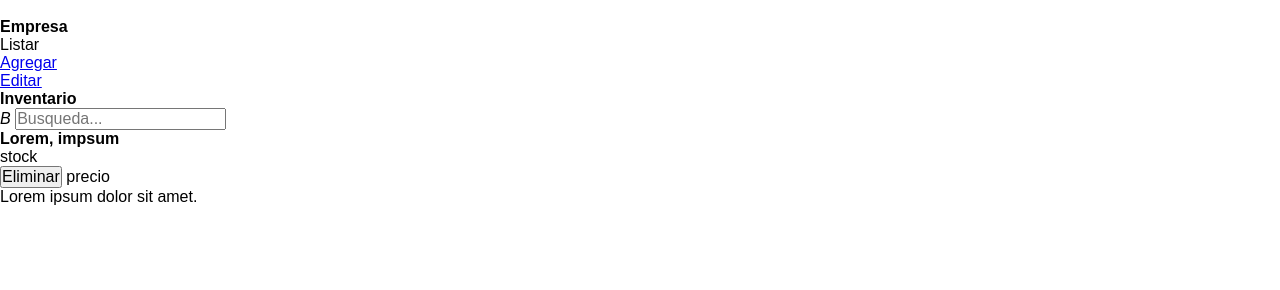
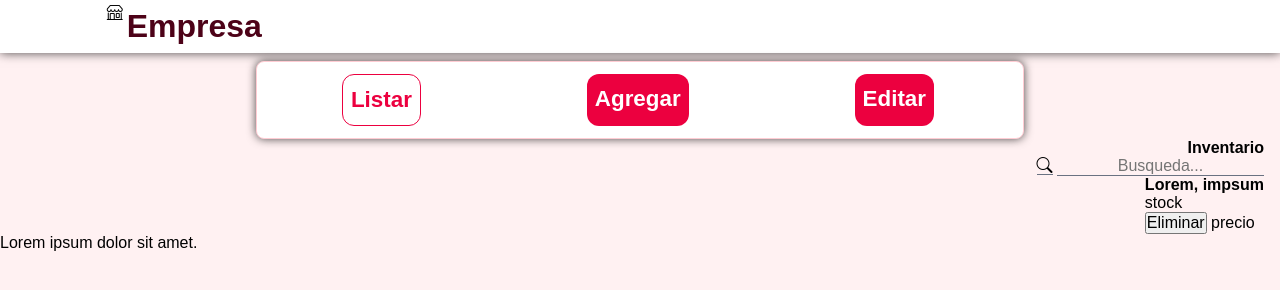
Before and after one commit to JoseAlfonsoB/INVENTARIO_PROYECT, a plain HTML site: page index.html in a window 1280 px wide. Drawn offline with nearby package versions, Linux system fonts and the light colour scheme.

Commit message:
Implementación de estilos en la pagina "index.html"

```diff
--- a/index.html
+++ b/index.html
@@ -4,20 +4,21 @@
     <meta charset="UTF-8" />
     <meta name="viewport" content="width=device-width, initial-scale=1.0" />
     <link rel="stylesheet" href="styles/index.css" />
+    <link rel="stylesheet" href="https://cdn.jsdelivr.net/npm/bootstrap-icons@1.11.3/font/bootstrap-icons.min.css"> <!-- ICONOS DE BOOSTRAP -->
     <title>Document</title>
   </head>
   <body class="container">
     <!-- ENCABEZADO DE LA PÁGINA -->
     <header class="navigator">
       <div class="navigator-logo">
-        <img src="" alt="" />
+        <i class="bi bi-shop"></i>
         <h1>Empresa</h1>
       </div>
       <!--   BARRA DE NAVEGACIÓN -->
       <nav class="navigator-menu">
         <ul class="navigator-menu-list">
-          <li class="navigator-menu-item navigator-menu-item-activate">
-            <a href="#"></a>Listar
+          <li class="navigator-menu-item navigator-menu-item_activate">
+            <a href="#">Listar</a>
           </li>
           <li class="navigator-menu-item">
             <a href="agregar.html">Agregar</a>
@@ -32,7 +33,7 @@
       <!-- FORMULARIO -->
       <form class="search-form">
         <div>
-          <i>B</i>
+          <i class="bi bi-search"></i>
           <input type="text" placeholder="Busqueda..." />
         </div>
       </form> <!-- FIN DEL FORMULARIO -->
--- a/styles/index.css
+++ b/styles/index.css
@@ -1,5 +1,12 @@
 :root {
-    --colorPrimario: #ff9afc;
+    --rosa-fuerte: oklch(0.586 0.253 17.585);
+    --rosa-pastel: oklch(0.892 0.058 10.001);
+    --rosa-claro: oklch(0.969 0.015 12.422);
+    --rosa-oscuro: oklch(0.271 0.105 12.084);
+    --gris: oklch(0.551 0.027 264.364);
+    --sombra: 0 0 10px rgba(0, 0, 0, 0.7);
+    --fuente: sans-serif;
+    --espaciado: calc(100% * 1/12)
 }
 * {
     padding: 0;
@@ -8,3 +15,102 @@
     font-family: sans-serif;
     font-size: 1rem;
 }
+
+.container {
+    width: 100%;
+    height: 100%;
+    background-color: var(--rosa-claro);
+}
+
+.navigator {
+    width: 100%;
+    display: flex;
+    flex-direction: column;
+    justify-content: center;
+    align-items: center;
+}
+
+.navigator-logo{
+    width: 100%;
+    background-color: white;
+    display: flex;
+    justify-content: start;
+    padding: 4px;
+    padding-left:var(--espaciado);/** La medida REM se usa mas comunmente para fuentes y para los espacios se trabaja con calculos o porcentajes. **/
+    box-shadow: var(--sombra);
+}
+
+.navigator-logo h1 {
+    color: var(--rosa-oscuro);
+    font-size: 2rem;
+    margin: 4px; /** Los espacios son multiplos de 4 para la rendericación de las pantallas. **/
+
+}
+
+.navigator-menu {
+    margin-top: 8px;
+    display: flex;
+    min-width: 60%;
+    background-color: white;
+    box-shadow: var(--sombra);
+    border: 1.5px solid var(--rosa-pastel);
+    border-radius: 8px;
+
+}
+
+.navigator-menu-list {
+    display: flex;
+    width: 100%;
+    justify-content: space-around;
+    padding: 12px 4px;
+    list-style: none;
+}
+
+.navigator-menu-item {
+    background-color: var(--rosa-fuerte);
+    color: white;
+    padding: 12px 8px;
+    border-radius: 12px;
+    margin-right: 4px;
+}
+.navigator-menu-item a{
+    text-decoration: none;
+    color: white;
+    font-size: 1.4rem;
+    font-weight: bold;
+}
+
+.navigator-menu-item_activate {
+    border: 1.5px solid var(--rosa-fuerte);
+    background-color: white;
+}
+
+.navigator-menu-item_activate a{
+    color: var(--rosa-fuerte);
+}
+
+main {
+    width: 100%;
+    display: flex;
+    flex-direction: column;
+    align-items: end;
+    padding-right: 16px;
+}
+
+.search-form div i{
+    border-bottom: 1px solid var(--gris);
+    margin: 0;
+    padding: 0;
+}
+.search-form div input{
+    background-color: transparent;
+    color: var(--gris);
+    border: none;
+    border-bottom: 1px solid var(--gris);
+    text-align: center;
+}
+
+.search-form div input:focus {
+    outline: none;
+    border-bottom-width: 2px;
+}
```
